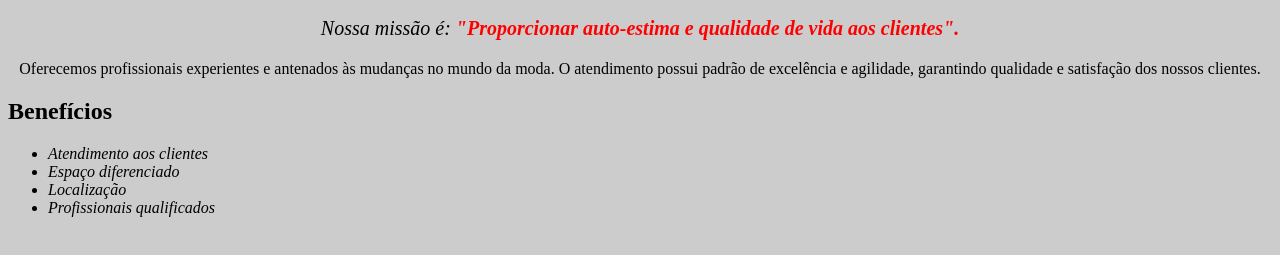
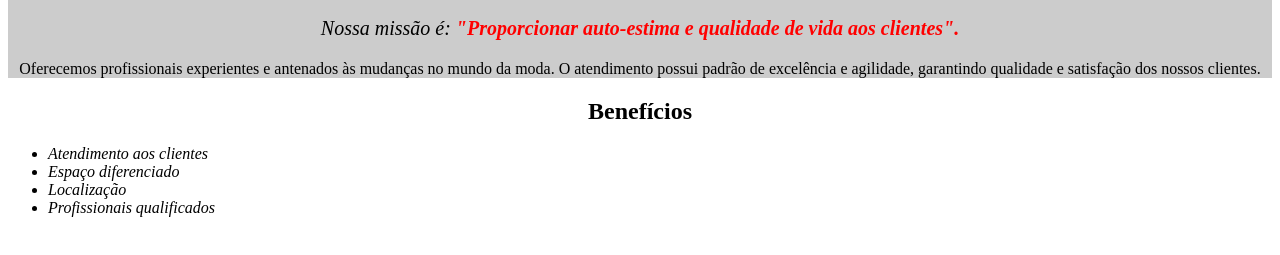
Before and after one commit to Jean-Stefan/Barbearia_Alura, a plain HTML site: page index.html in a window 1280 px wide. Shown: the part 605-860 px from the top of the page. Drawn offline with Linux system fonts and the light colour scheme.

Commit message:
Style:Estilizção adicionada

```diff
--- a/style.css
+++ b/style.css
@@ -1,4 +1,8 @@
-body {
+#banner {
+    width: 100%;
+}
+
+.principal {
     background: #cccccc;
 }
 
@@ -10,18 +14,22 @@ p {
     text-align: center;
 }
 
+#missao {
+    font-size: 20px;
+}
+
 em strong {
     color: red;
 }
 
-#missao {
-    font-size: 20px;
-}
-
-#banner {
-    width: 100%;
+.beneficios {
+    background: white;
 }
 
 .item {
     font-style: italic;
 }
+
+h2 {
+    text-align: center;
+}
```
